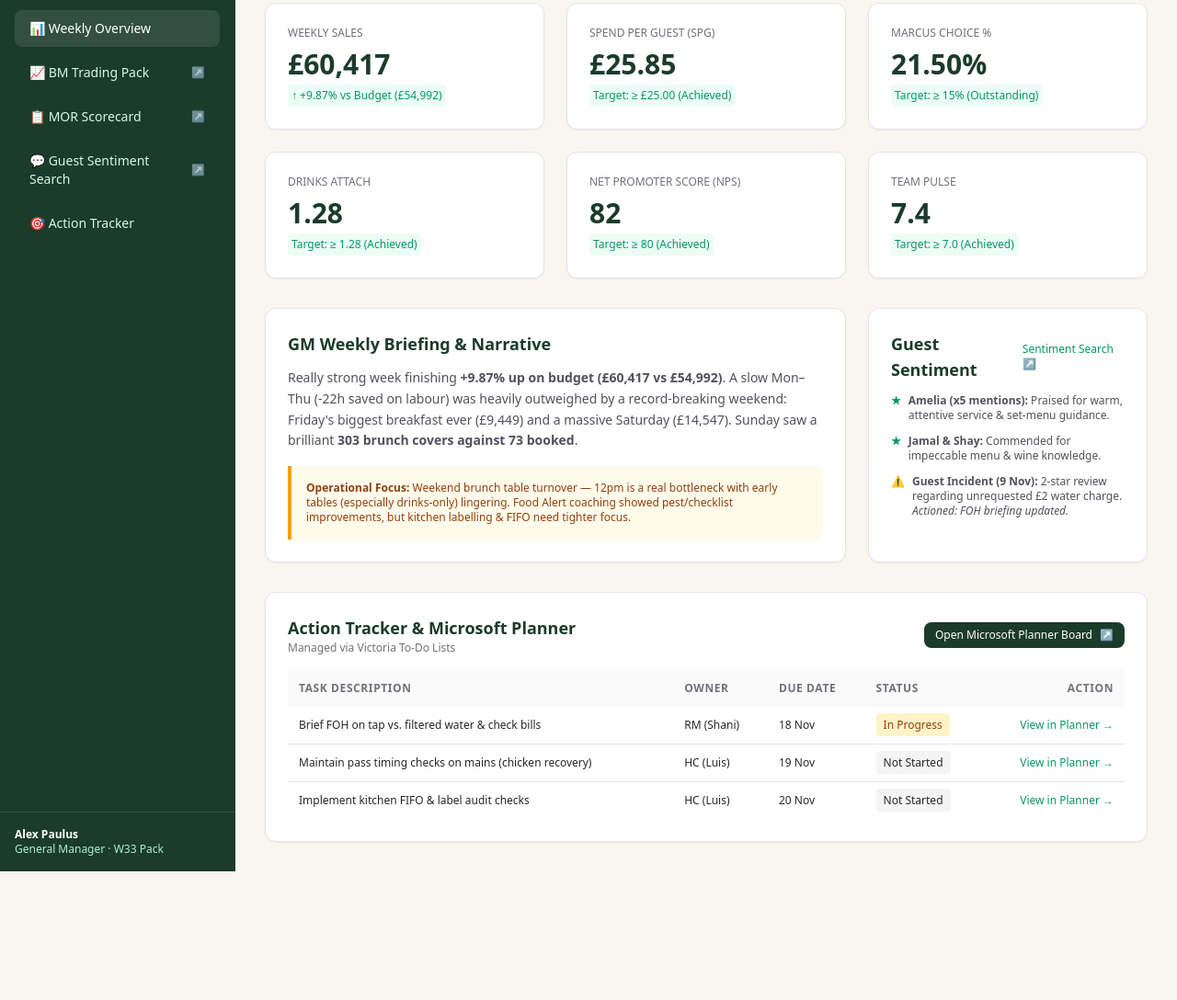
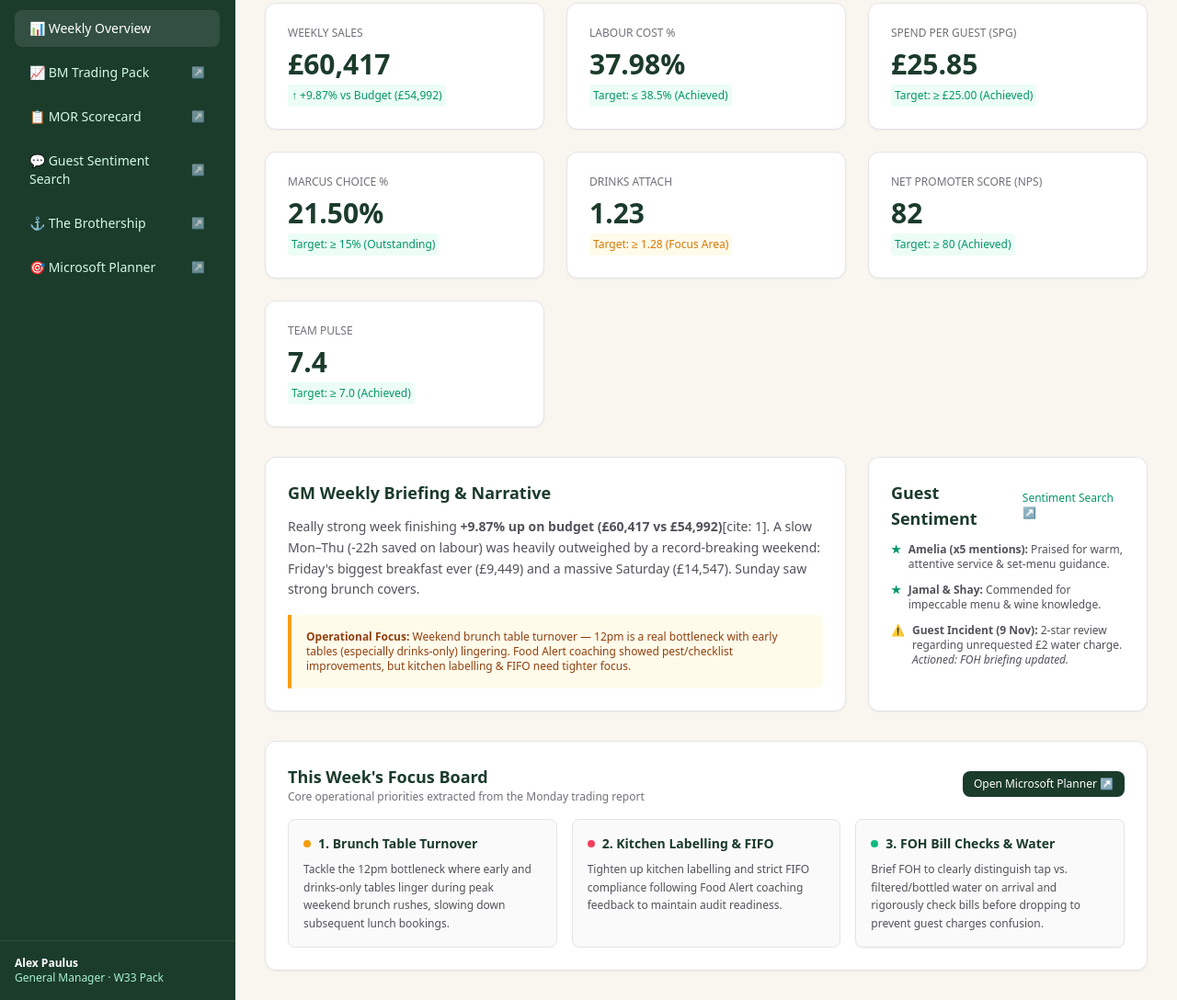
Before and after one commit to APaulusBM/BMVictoriaDash, a plain HTML site: page index.html in a window 1280 px wide. Shown: the part 118-1206 px from the top of the page at 92% size. Before the commit the page ends 1066 px from the top, so only its background shows below. Drawn offline with nearby package versions, Linux system fonts and the light colour scheme.

Commit message:
Dash Update

```diff
--- a/index.html
+++ b/index.html
@@ -49,7 +49,17 @@
                 <span class="text-xs opacity-70">↗</span>
             </a>
 
-            <a href="#action-tracker" class="flex items-center space-x-3 px-4 py-2.5 rounded-lg text-emerald-100 hover:bg-white/5">🎯 Action Tracker</a>
+            <!-- Brothership Link -->
+            <a href="https://marcusos.netlify.app/login" target="_blank" rel="noopener noreferrer" class="flex items-center justify-between px-4 py-2.5 rounded-lg text-emerald-100 hover:bg-white/5">
+                <span>⚓ The Brothership</span>
+                <span class="text-xs opacity-70">↗</span>
+            </a>
+
+            <!-- Microsoft Planner Link -->
+            <a href="https://planner.cloud.microsoft" target="_blank" rel="noopener noreferrer" class="flex items-center justify-between px-4 py-2.5 rounded-lg text-emerald-100 hover:bg-white/5">
+                <span>🎯 Microsoft Planner</span>
+                <span class="text-xs opacity-70">↗</span>
+            </a>
         </nav>
         <div class="p-4 border-t border-white/10 text-xs text-emerald-200">
             <p class="font-semibold text-white">Alex Paulus</p>
@@ -85,6 +95,13 @@
                     <p class="text-xs text-emerald-600 dark:text-emerald-400 mt-1 font-medium bg-emerald-50 dark:bg-emerald-950/40 p-1 rounded inline-block">↑ +9.87% vs Budget (£54,992)</p>
                 </div>
 
+                <!-- Labour Cost % (New) -->
+                <div class="bg-white dark:bg-zinc-900 p-6 rounded-xl border border-zinc-200 dark:border-zinc-800 shadow-sm">
+                    <p class="text-xs font-medium text-zinc-500 uppercase">Labour Cost %</p>
+                    <p class="text-3xl font-bold mt-2 text-bmGreen dark:text-emerald-400">37.98%</p>
+                    <p class="text-xs text-emerald-600 mt-1 font-medium bg-emerald-50 dark:bg-emerald-950/40 p-1 rounded inline-block">Target: ≤ 38.5% (Achieved)</p>
+                </div>
+
                 <!-- Spend Per Guest (SPG) -->
                 <div class="bg-white dark:bg-zinc-900 p-6 rounded-xl border border-zinc-200 dark:border-zinc-800 shadow-sm">
                     <p class="text-xs font-medium text-zinc-500 uppercase">Spend Per Guest (SPG)</p>
@@ -99,11 +116,11 @@
                     <p class="text-xs text-emerald-600 mt-1 font-medium bg-emerald-50 dark:bg-emerald-950/40 p-1 rounded inline-block">Target: ≥ 15% (Outstanding)</p>
                 </div>
 
-                <!-- Drinks Attach Score -->
+                <!-- Drinks Attach Score (Corrected) -->
                 <div class="bg-white dark:bg-zinc-900 p-6 rounded-xl border border-zinc-200 dark:border-zinc-800 shadow-sm">
                     <p class="text-xs font-medium text-zinc-500 uppercase">Drinks Attach</p>
-                    <p class="text-3xl font-bold mt-2 text-bmGreen dark:text-emerald-400">1.28</p>
-                    <p class="text-xs text-emerald-600 mt-1 font-medium bg-emerald-50 dark:bg-emerald-950/40 p-1 rounded inline-block">Target: ≥ 1.28 (Achieved)</p>
+                    <p class="text-3xl font-bold mt-2 text-bmGreen dark:text-emerald-400">1.23</p>
+                    <p class="text-xs text-amber-600 mt-1 font-medium bg-amber-50 dark:bg-amber-950/40 p-1 rounded inline-block">Target: ≥ 1.28 (Focus Area)</p>
                 </div>
 
                 <!-- NPS (Isolated) -->
@@ -127,7 +144,7 @@
                 <div class="lg:col-span-2 bg-white dark:bg-zinc-900 p-6 rounded-xl border border-zinc-200 dark:border-zinc-800 shadow-sm">
                     <h3 class="text-lg font-semibold text-bmGreen dark:text-emerald-400 mb-3">GM Weekly Briefing & Narrative</h3>
                     <p class="text-sm text-zinc-600 dark:text-zinc-300 leading-relaxed mb-4">
-                        Really strong week finishing <strong>+9.87% up on budget (£60,417 vs £54,992)</strong>. A slow Mon–Thu (-22h saved on labour) was heavily outweighed by a record-breaking weekend: Friday's biggest breakfast ever (£9,449) and a massive Saturday (£14,547). Sunday saw a brilliant <strong>303 brunch covers against 73 booked</strong>.
+                        Really strong week finishing <strong>+9.87% up on budget (£60,417 vs £54,992)</strong>[cite: 1]. A slow Mon–Thu (-22h saved on labour) was heavily outweighed by a record-breaking weekend: Friday's biggest breakfast ever (£9,449) and a massive Saturday (£14,547). Sunday saw strong brunch covers.
                     </p>
                     <div class="bg-amber-50 dark:bg-amber-950/30 border-l-4 border-amber-500 p-4 text-xs text-amber-800 dark:text-amber-200 rounded-r-lg">
                         <strong>Operational Focus:</strong> Weekend brunch table turnover — 12pm is a real bottleneck with early tables (especially drinks-only) lingering. Food Alert coaching showed pest/checklist improvements, but kitchen labelling & FIFO need tighter focus.
@@ -159,59 +176,51 @@
                 </div>
             </div>
 
-            <!-- Action Tracker & Microsoft Planner Hub -->
-            <div id="action-tracker" class="bg-white dark:bg-zinc-900 p-6 rounded-xl border border-zinc-200 dark:border-zinc-800 shadow-sm">
+            <!-- This Week's Focus Board -->
+            <div id="focus-areas" class="bg-white dark:bg-zinc-900 p-6 rounded-xl border border-zinc-200 dark:border-zinc-800 shadow-sm">
                 <div class="flex justify-between items-center mb-4">
                     <div>
-                        <h3 class="text-lg font-semibold text-bmGreen dark:text-emerald-400">Action Tracker & Microsoft Planner</h3>
-                        <p class="text-xs text-zinc-500">Managed via Victoria To-Do Lists</p>
+                        <h3 class="text-lg font-semibold text-bmGreen dark:text-emerald-400">This Week's Focus Board</h3>
+                        <p class="text-xs text-zinc-500">Core operational priorities extracted from the Monday trading report</p>
                     </div>
                     <a href="https://planner.cloud.microsoft" target="_blank" rel="noopener noreferrer" class="text-xs bg-bmGreen text-white px-3 py-1.5 rounded-lg hover:bg-bmGreen-light transition flex items-center space-x-2">
-                        <span>Open Microsoft Planner Board</span>
-                        <span>↗</span>
+                        <span>Open Microsoft Planner ↗</span>
                     </a>
                 </div>
-                <div class="overflow-x-auto">
-                    <table class="w-full text-left text-sm">
-                        <thead class="bg-zinc-50 dark:bg-zinc-800 text-zinc-500 text-xs uppercase tracking-wider">
-                            <tr>
-                                <th class="p-3">Task Description</th>
-                                <th class="p-3">Owner</th>
-                                <th class="p-3">Due Date</th>
-                                <th class="p-3">Status</th>
-                                <th class="p-3 text-right">Action</th>
-                            </tr>
-                        </thead>
-                        <tbody class="divide-y divide-zinc-200 dark:divide-zinc-800 text-xs">
-                            <tr>
-                                <td class="p-3 font-medium">Brief FOH on tap vs. filtered water & check bills</td>
-                                <td class="p-3">RM (Shani)</td>
-                                <td class="p-3">18 Nov</td>
-                                <td class="p-3"><span class="bg-amber-100 text-amber-800 px-2 py-1 rounded">In Progress</span></td>
-                                <td class="p-3 text-right">
-                                    <a href="https://planner.cloud.microsoft" target="_blank" rel="noopener noreferrer" class="text-emerald-600 hover:underline font-medium">View in Planner →</a>
-                                </td>
-                            </tr>
-                            <tr>
-                                <td class="p-3 font-medium">Maintain pass timing checks on mains (chicken recovery)</td>
-                                <td class="p-3">HC (Luis)</td>
-                                <td class="p-3">19 Nov</td>
-                                <td class="p-3"><span class="bg-zinc-100 text-zinc-800 px-2 py-1 rounded">Not Started</span></td>
-                                <td class="p-3 text-right">
-                                    <a href="https://planner.cloud.microsoft" target="_blank" rel="noopener noreferrer" class="text-emerald-600 hover:underline font-medium">View in Planner →</a>
-                                </td>
-                            </tr>
-                            <tr>
-                                <td class="p-3 font-medium">Implement kitchen FIFO & label audit checks</td>
-                                <td class="p-3">HC (Luis)</td>
-                                <td class="p-3">20 Nov</td>
-                                <td class="p-3"><span class="bg-zinc-100 text-zinc-800 px-2 py-1 rounded">Not Started</span></td>
-                                <td class="p-3 text-right">
-                                    <a href="https://planner.cloud.microsoft" target="_blank" rel="noopener noreferrer" class="text-emerald-600 hover:underline font-medium">View in Planner →</a>
-                                </td>
-                            </tr>
-                        </tbody>
-                    </table>
+
+                <div class="grid grid-cols-1 md:grid-cols-3 gap-4">
+                    <!-- Focus Area 1 -->
+                    <div class="p-4 rounded-lg bg-zinc-50 dark:bg-zinc-800/50 border border-zinc-200 dark:border-zinc-700">
+                        <div class="flex items-center space-x-2 mb-2">
+                            <span class="w-2 h-2 rounded-full bg-amber-500"></span>
+                            <h4 class="font-semibold text-sm text-bmGreen dark:text-emerald-400">1. Brunch Table Turnover</h4>
+                        </div>
+                        <p class="text-xs text-zinc-600 dark:text-zinc-300 leading-relaxed">
+                            Tackle the 12pm bottleneck where early and drinks-only tables linger during peak weekend brunch rushes, slowing down subsequent lunch bookings.
+                        </p>
+                    </div>
+
+                    <!-- Focus Area 2 -->
+                    <div class="p-4 rounded-lg bg-zinc-50 dark:bg-zinc-800/50 border border-zinc-200 dark:border-zinc-700">
+                        <div class="flex items-center space-x-2 mb-2">
+                            <span class="w-2 h-2 rounded-full bg-rose-500"></span>
+                            <h4 class="font-semibold text-sm text-bmGreen dark:text-emerald-400">2. Kitchen Labelling & FIFO</h4>
+                        </div>
+                        <p class="text-xs text-zinc-600 dark:text-zinc-300 leading-relaxed">
+                            Tighten up kitchen labelling and strict FIFO compliance following Food Alert coaching feedback to maintain audit readiness.
+                        </p>
+                    </div>
+
+                    <!-- Focus Area 3 -->
+                    <div class="p-4 rounded-lg bg-zinc-50 dark:bg-zinc-800/50 border border-zinc-200 dark:border-zinc-800 shadow-sm">
+                        <div class="flex items-center space-x-2 mb-2">
+                            <span class="w-2 h-2 rounded-full bg-emerald-500"></span>
+                            <h4 class="font-semibold text-sm text-bmGreen dark:text-emerald-400">3. FOH Bill Checks & Water</h4>
+                        </div>
+                        <p class="text-xs text-zinc-600 dark:text-zinc-300 leading-relaxed">
+                            Brief FOH to clearly distinguish tap vs. filtered/bottled water on arrival and rigorously check bills before dropping to prevent guest charges confusion.
+                        </p>
+                    </div>
                 </div>
             </div>
 
```
